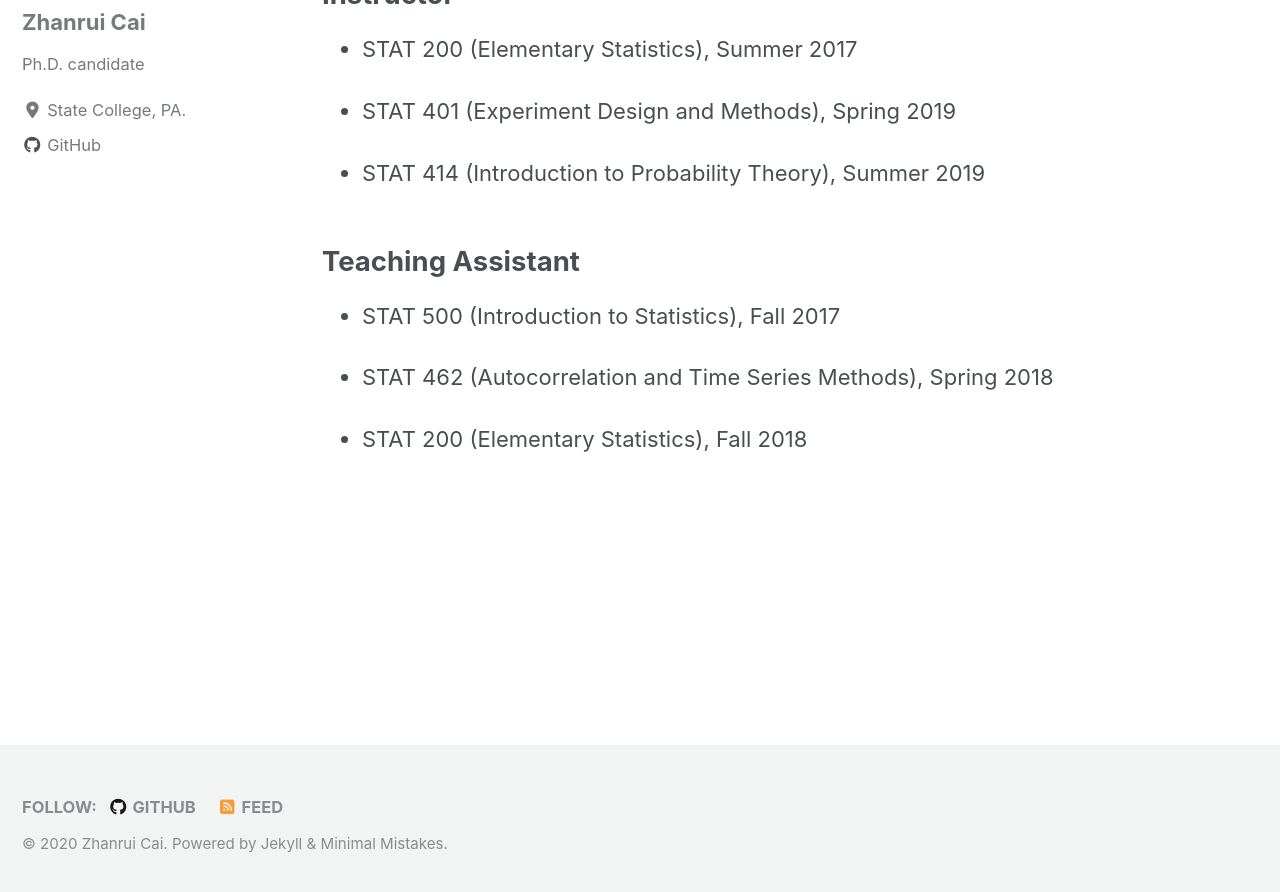
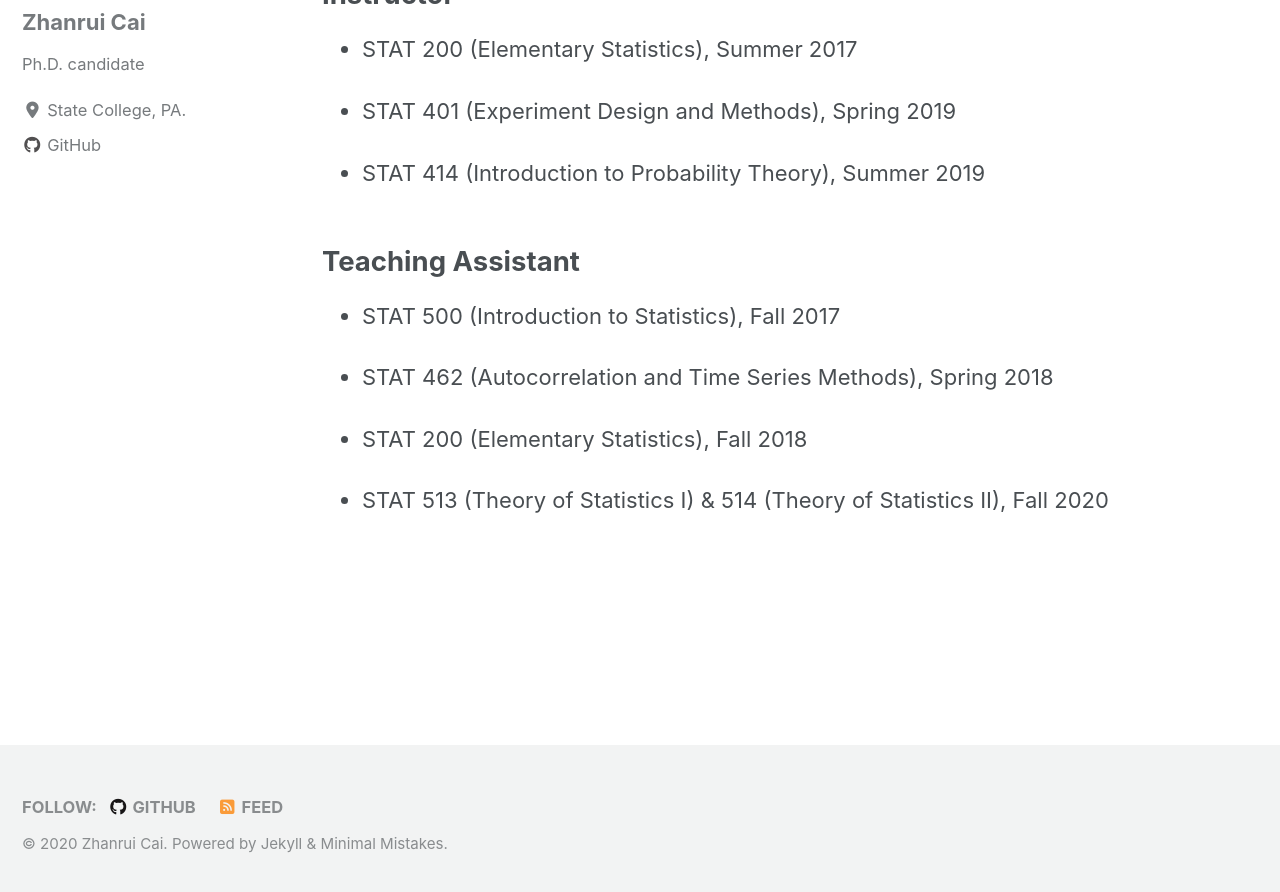
Before and after one commit to zhanruicai/zhanruicai.github.io, a Jekyll site: the page built from _pages/teaching.md, in a window 1280 px wide and 900 px high, scrolled down 222 px. Shown: the top 892 px of the window. Built offline with Jekyll 4.4.1, drawn with Linux system fonts in a browser that asks for light colours; cached includes are drawn as plain includes; nearby versions of some CDN libraries.

Commit message:
new version

```diff
--- a/_pages/teaching.md
+++ b/_pages/teaching.md
@@ -19,3 +19,5 @@ classes: wide
   - STAT 462 (Autocorrelation and Time Series Methods), Spring 2018
 
   - STAT 200 (Elementary Statistics), Fall 2018
+
+  - STAT 513 (Theory of Statistics I) & 514 (Theory of Statistics II), Fall 2020
```
